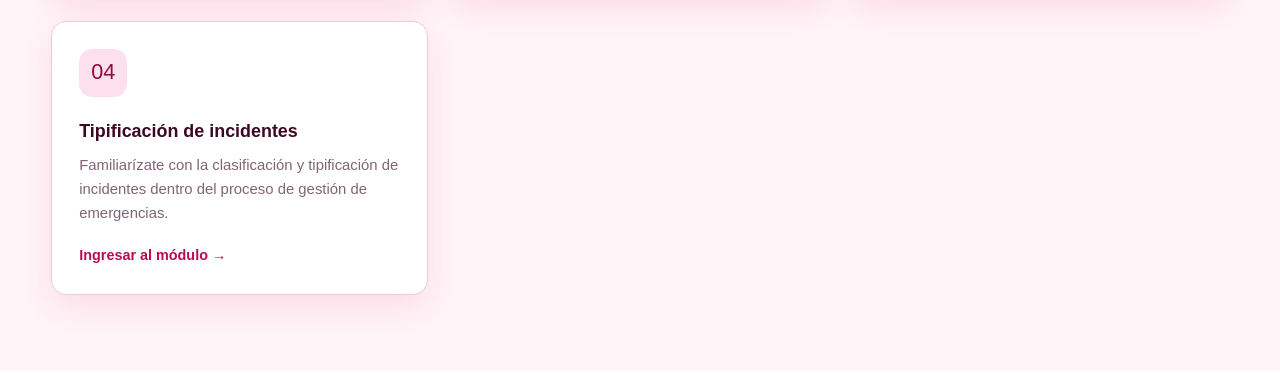
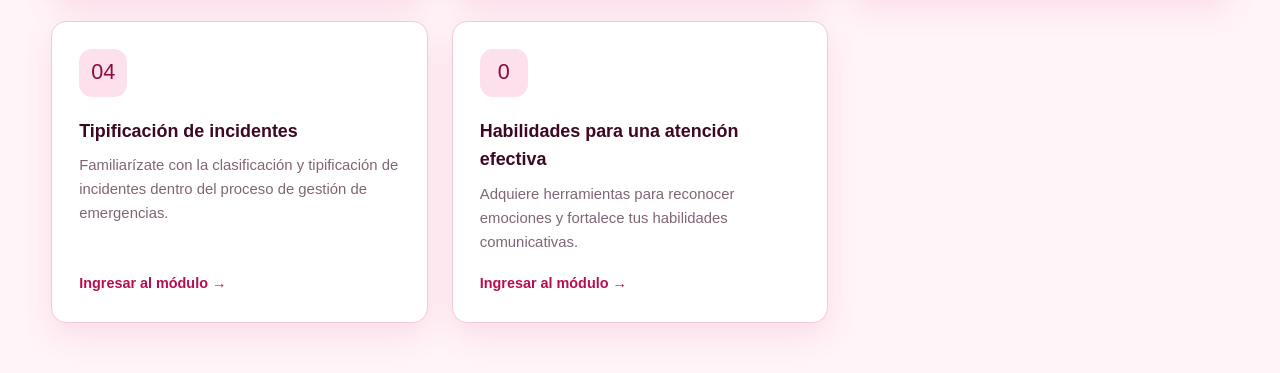
Before and after one commit to equipocapacitacionc4/operadoresC4, a plain HTML site: page index.html in a window 1280 px wide. Shown: the part 1260-1633 px from the top of the page. Drawn offline with Linux system fonts and the light colour scheme.

Commit message:
Add resource card for effective attention skills module

```diff
--- a/index.html
+++ b/index.html
@@ -182,6 +182,18 @@
                     <span class="card-link">Ingresar al módulo →</span>
                 </a>
 
+                <a class="resource-card" href="modulos/familiarizacion-psicosocial.html.html">
+                    <span class="resource-icon" aria-hidden="true">0</span>
+
+                    <h3>Habilidades para una atención efectiva</h3>
+
+                    <p>
+                        Adquiere herramientas para reconocer emociones y fortalece
+                        tus habilidades comunicativas.
+                    </p>
+
+                    <span class="card-link">Ingresar al módulo →</span>
+                </a>
             </div>
 
             </div>
```
